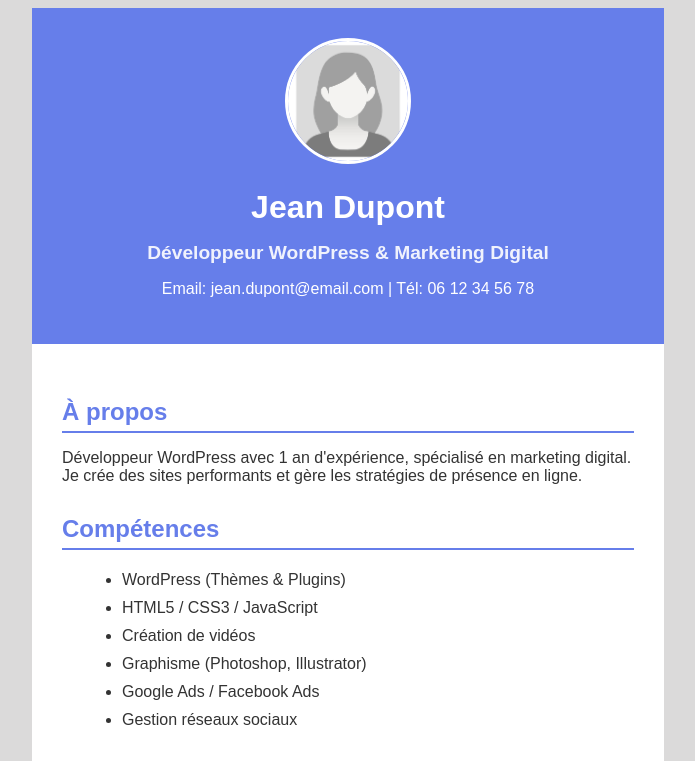
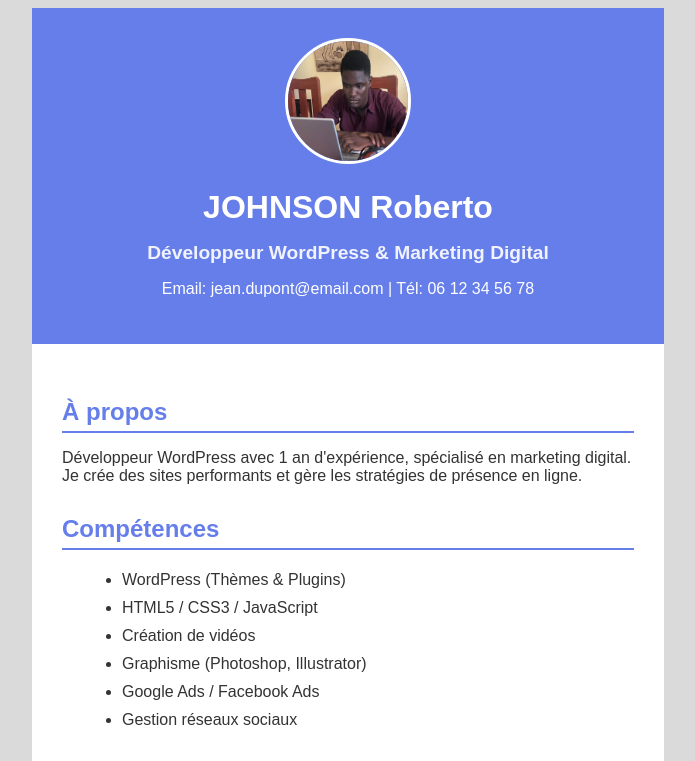
Before and after one commit to robertojonhson05-a11y/cv_rail, a plain HTML site: page index.html in a window 1280 px wide. Shown: the top 761 px of the page, without its empty margins (292-987 px from the left). Drawn offline with Linux system fonts and the light colour scheme.

Commit message:
Update index.html

```diff
--- a/index.html
+++ b/index.html
@@ -10,10 +10,10 @@
         <div class="header">
             <div class="profile">
                 <div class="photo">
-                    <img src="avatar.jpg" alt="Photo">
+                    <img src="IMG-20260205-WA0052.jpg" alt="Photo">
                 </div>
                 <div class="info">
-                    <h1>Jean Dupont</h1>
+                    <h1>JOHNSON Roberto</h1>
                     <h2>Développeur WordPress & Marketing Digital</h2>
                     <p>Email: jean.dupont@email.com | Tél: 06 12 34 56 78</p>
                 </div>
```
